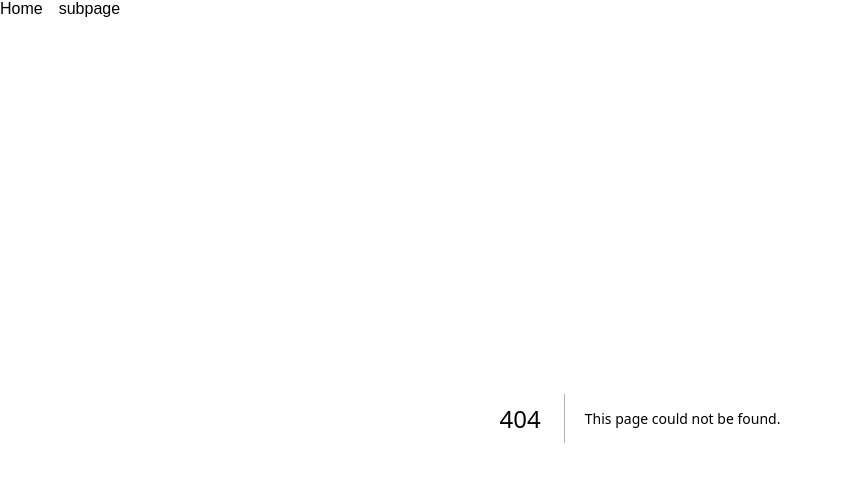
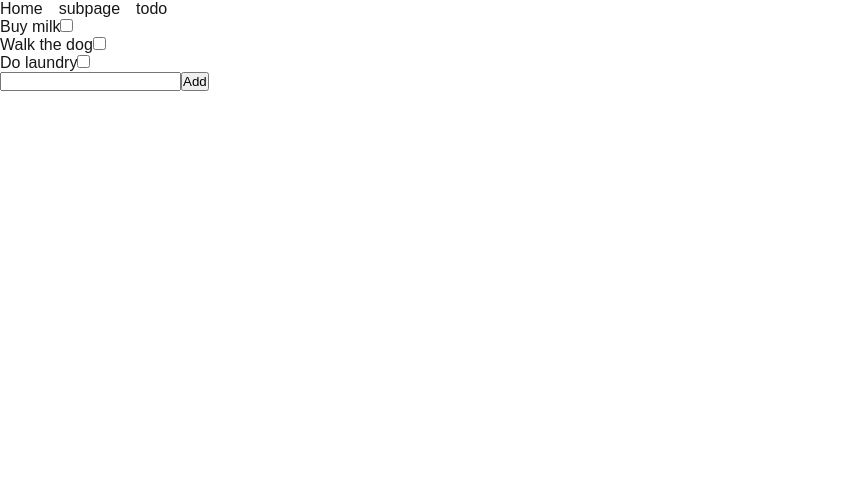
Before and after one commit to jordankaiser/nextjs, a Next.js app: page /todo in a window 1280 px wide. Before the commit this address had no page. Shown: the top 482 px of the page, without its empty margins (0-843 px from the left). Built offline with nearby package versions, Linux system fonts and the light colour scheme.

Commit message:
add todo app

```diff
--- /dev/null
+++ b/src/app/todo/page.js
@@ -0,0 +1,11 @@
+'use client';
+
+import ToDo from "@/app/ui/todo";
+
+export default function todo() {
+  return (
+    <>
+      <ToDo />
+    </>
+  )
+}
--- a/src/app/ui/nav/nav-links.tsx
+++ b/src/app/ui/nav/nav-links.tsx
@@ -19,6 +19,13 @@ export function NavLinks() {
       >
         subpage
       </Link>
+
+      <Link
+        className={`link ${pathname === '/todo' ? 'active' : ''}`}
+        href="/todo"
+      >
+        todo
+      </Link>
     </nav>
   )
 }
--- /dev/null
+++ b/src/app/ui/todo.js
@@ -0,0 +1,53 @@
+import { useState } from 'react';
+
+export default function todo() {
+  const [todos, setTodos] = useState(['Buy milk', 'Walk the dog', 'Do laundry']);
+
+  const TodoItems = () => {
+    if (todos.length === 0) {
+      return <p>Nothing to do!</p>;
+    } else {
+      return (
+        <ul>
+          {todos.map((todo, index) => (
+            <li key={index}>
+              <label htmlFor={`item-${index}`}>{todo}</label>
+              <input
+                id={`item-${index}`}
+                type="checkbox"
+                onChange={(e) => {
+                  // When the checkbox is checked remove the corresponding todo
+                  if (e.target.checked) {
+                    setTodos((prevTodos) => prevTodos.filter((_, i) => i !== index));
+                  }
+                }}
+              />
+            </li>
+          ))}
+        </ul>
+      );
+    }
+  }
+
+  const AddTodo = () => {
+    const handleSubmit = (event) => {
+      event.preventDefault();
+      const newTodo = event.target[0].value;
+      setTodos([...todos, newTodo]);
+    }
+
+    return (
+      <form onSubmit={handleSubmit}>
+        <input type="text" />
+        <button type="submit">Add</button>
+      </form>
+    )
+  }
+
+  return (
+    <>
+      <TodoItems />
+      <AddTodo />
+    </>
+  )
+}
```
